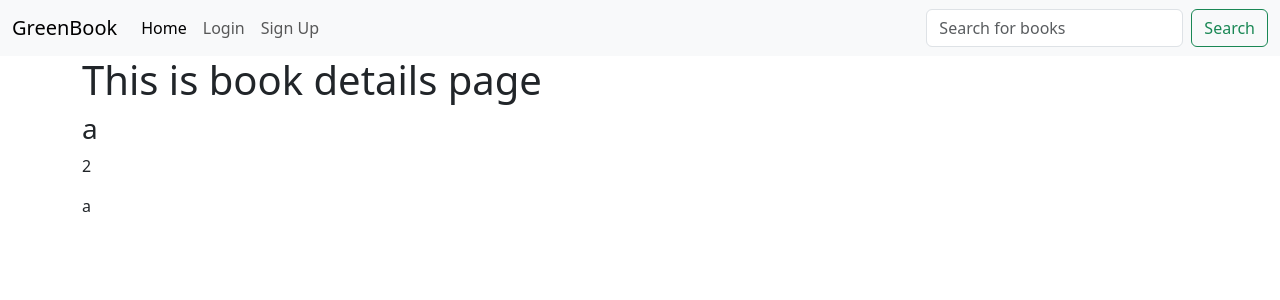
After one commit to sayem-cse-uap/online-bookstore-ms, a Django app: page /books/book-details/2 in a window 1280 px wide. The commit adds this page. Shown: the top 300 px of the page. Run offline with Django 5.2, Linux system fonts and the light colour scheme; data comes from the database, SQL or seed files in the repository.

Commit message:
book details page

```diff
--- a/book/urls.py
+++ b/book/urls.py
@@ -5,4 +5,5 @@ from . import views
 
 urlpatterns = [
   path('search/', views.search, name='search'),
+  path('book-details/<int:pk>', views.book_details, name='book_details'),
 ]
--- a/book/views.py
+++ b/book/views.py
@@ -1,6 +1,12 @@
 from django.shortcuts import render
 from .models import Book
 # Create your views here.
+
+def book_details(request, pk):
+  book_detail = Book.objects.get(id=pk)
+  return render(request, 'book_details.html', {'book_detail':book_detail})
+
+
 def search(request):
 
   if request.method == 'POST':
--- /dev/null
+++ b/templates/book_details.html
@@ -0,0 +1,8 @@
+{% extends 'base.html' %}
+
+{% block content %}
+  <h1>This is book details page</h1>
+  <h3>{{book_detail}}</h3>
+  <p>{{book_detail.price}}</p>
+  <p>{{book_detail.description}}</p>
+{% endblock %}
--- a/templates/search.html
+++ b/templates/search.html
@@ -8,7 +8,7 @@
     <br>
 
     {% for book in books %}
-      {{book}}
+      <a href="{% url 'book_details' book.id %}">{{book}}</a>
       <br>
     {% endfor %}
   {% else %}
```
